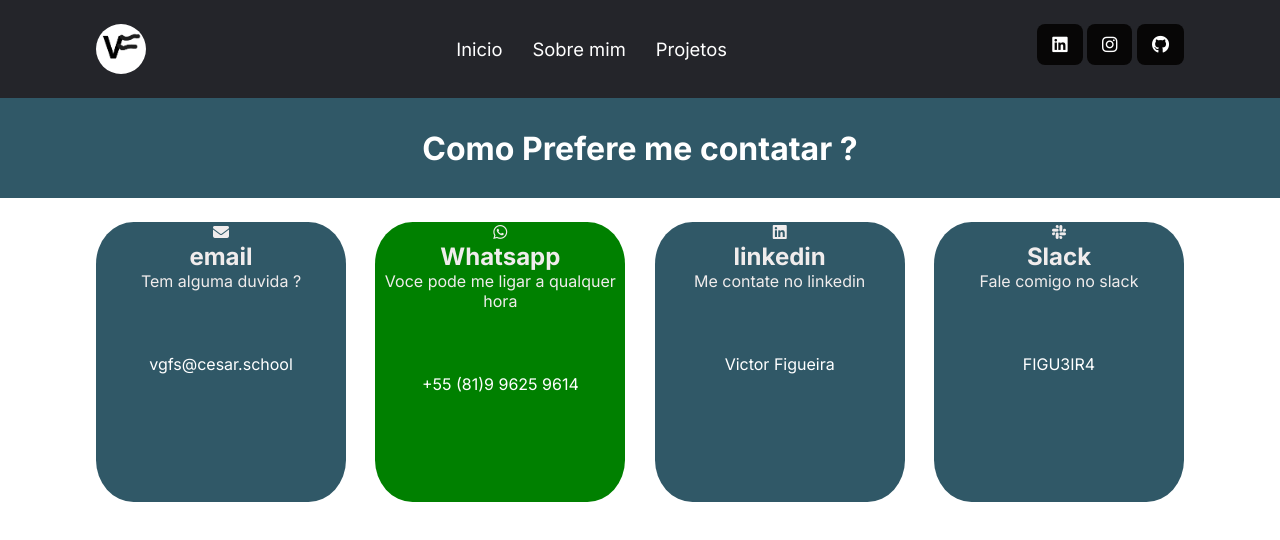
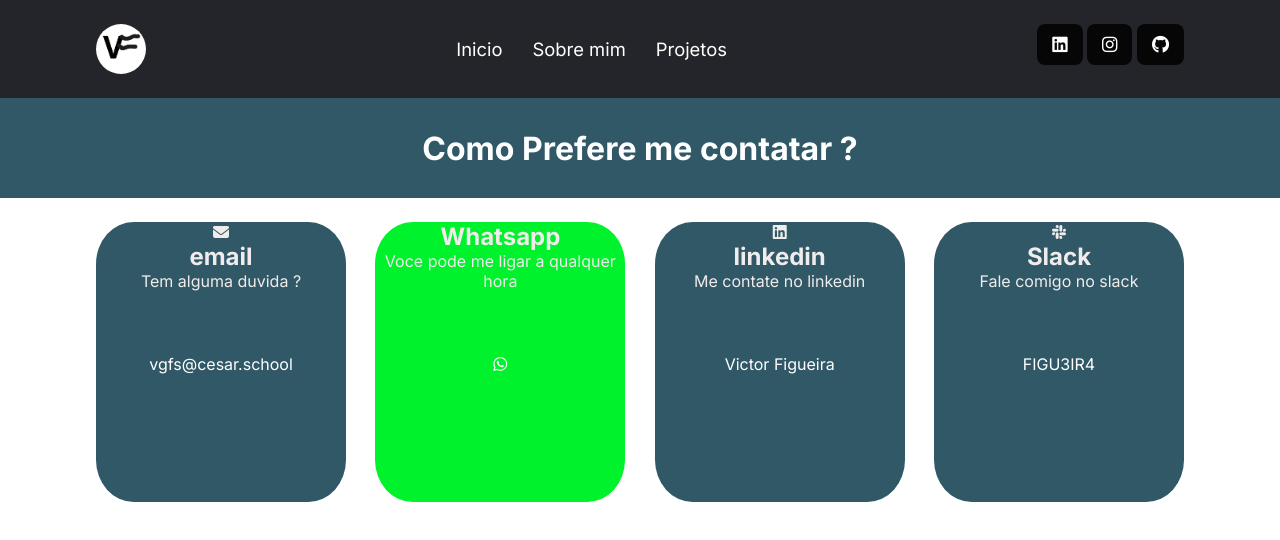
Before and after one commit to FIGU3IR4/pass, a plain HTML site: page contato.html in a window 1280 px wide. Drawn offline with Linux system fonts and the light colour scheme.

Commit message:
portifolio

```diff
--- a/contato.html
+++ b/contato.html
@@ -62,10 +62,9 @@
           <a href="">vgfs@cesar.school</a>
         </div>
         <div class="contato">
-          <i class="fa-brands fa-whatsapp"></i>
           <h1>Whatsapp</h1>
           <p>Voce pode me ligar a qualquer hora</p>
-          <a href="">+55 (81)9 9625 9614</a>
+          <a href=""> <i class="fa-brands fa-whatsapp"></i></a>
         </div>
         <div class="linkedin">
           <i class="fa-brands fa-linkedin"></i>
--- a/style.css
+++ b/style.css
@@ -122,6 +122,7 @@ header {
   display: flex;
   justify-content: space-between;
   padding: 1.5rem 6rem;
+
 }
 
 .email, .contato, .linkedin, .slack{
@@ -147,5 +148,5 @@ header {
 
 }
 .contato {
-  background-color: green;
+  background-color: #00f22c;
 }
```
